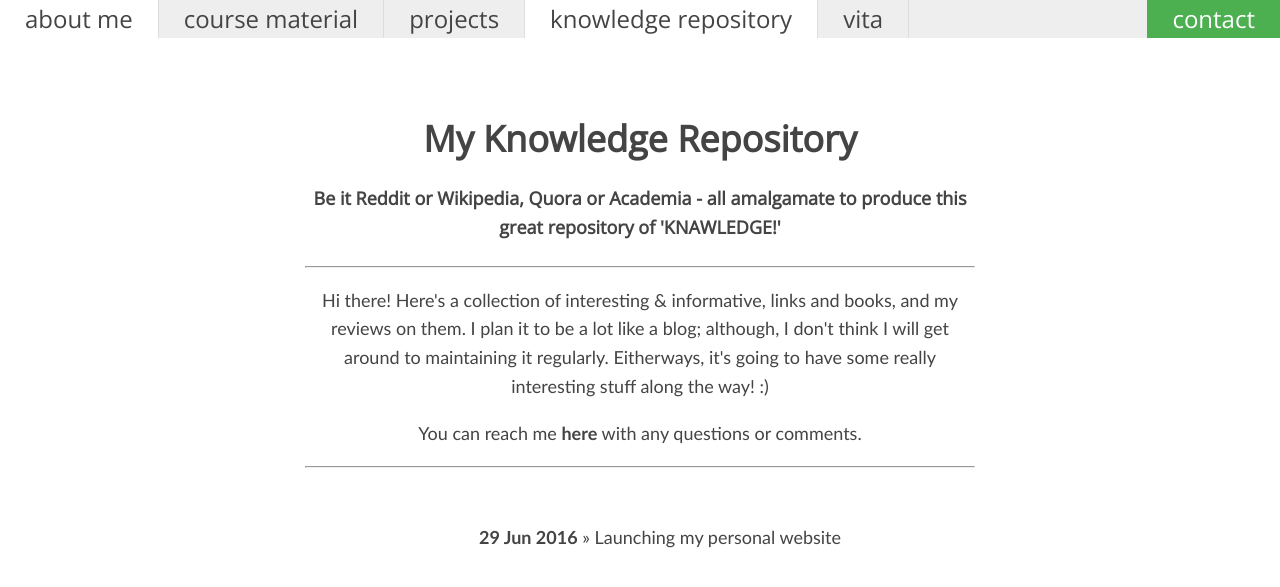
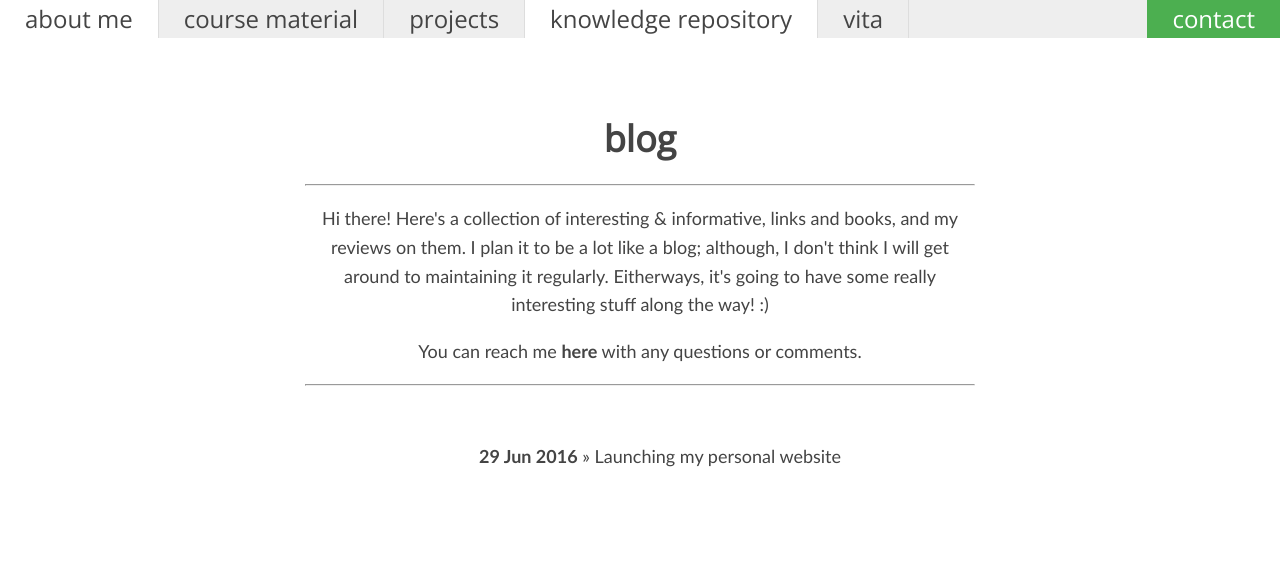
Before and after one commit to akashdeepdeb/akash.github.io, a Jekyll site: the page built from blog/index.html, in a window 1280 px wide. Shown: the top 587 px of the page. Built offline with Jekyll 4.4.1, drawn with Linux system fonts in a browser that asks for light colours.

Commit message:
Update index.html

```diff
--- a/blog/index.html
+++ b/blog/index.html
@@ -1,6 +1,6 @@
 ---
 layout: default
-title: My Knowledge Repository
+title: blog
 ---
 <style>
 	.blog	{
@@ -18,9 +18,6 @@ title: My Knowledge Repository
 
 <div id = "content">
 	<h1 style = "font-family: Open Sans;">{{ page.title }}</h1>
-	<h4 style = "font-family: Open Sans;">
-		Be it Reddit or Wikipedia, Quora or Academia - all amalgamate to produce this great repository of 'KNAWLEDGE!'
-	</h4>
 	<hr>
 	<p>
 Hi there! Here's a collection of interesting & informative, links and books, and my reviews on them. I plan it to be a lot like a blog; although, I don't think I will get around to maintaining it regularly. Eitherways, it's going to have some really interesting stuff along the way! :)
```
